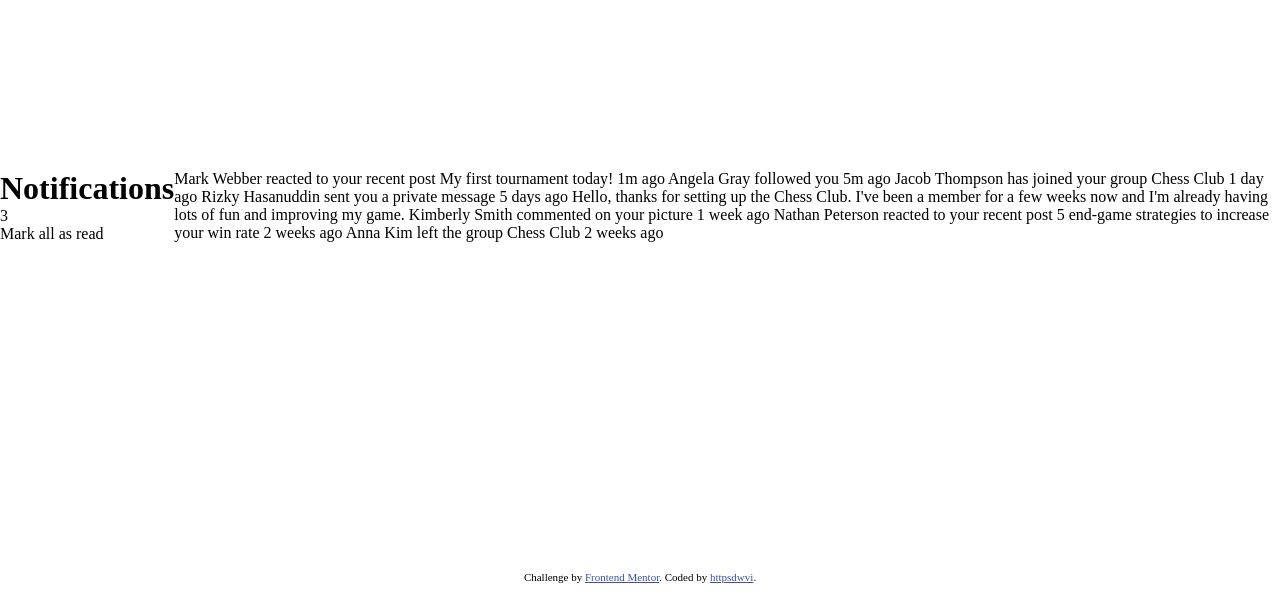
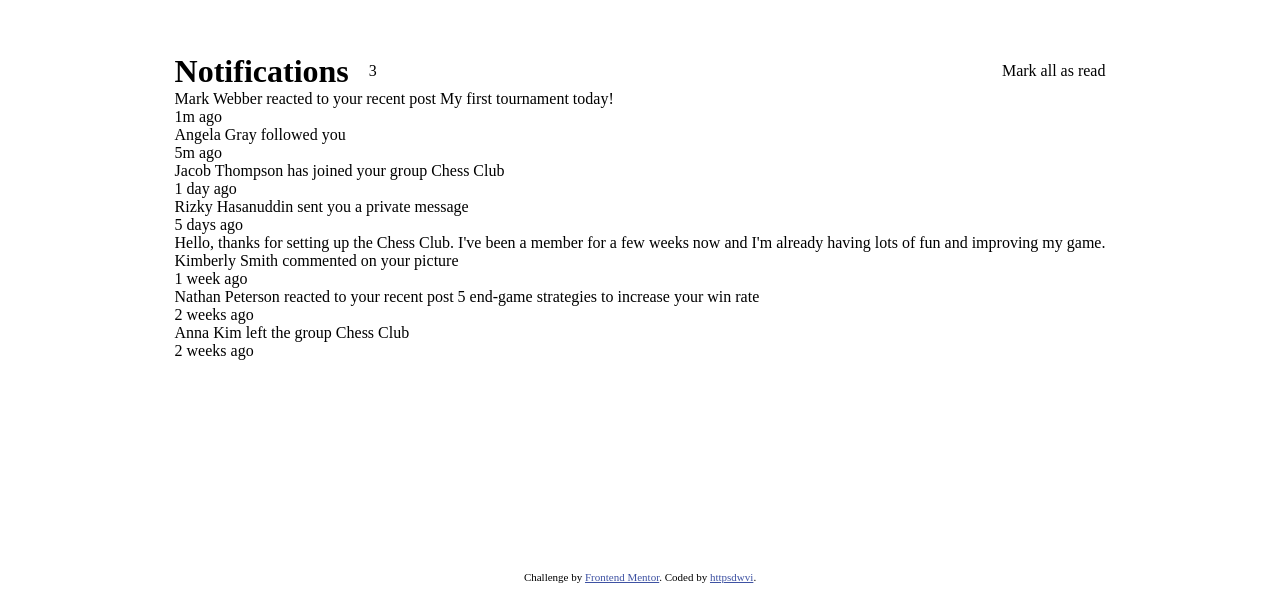
Before and after one commit to httpsdwvi/frontend-mentor-challenge-11, a plain HTML site: page index.html in a window 1280 px wide. Shown: the part 194-800 px from the top of the page. Drawn offline with Linux system fonts and the light colour scheme.

Commit message:
ssome updates

```diff
--- a/index.html
+++ b/index.html
@@ -14,33 +14,52 @@
 <body>
   <main class="container-notification">
     <div class="notification-box">
-      <div>
-        <h1>Notifications</h1> <a>3</a>
 
+      <div class="notification-header">
+        <div class="notification-header-title">
+          <h1>Notifications</h1>
+          <p>3</p>
+      </div>
         <p> Mark all as read </p>
       </div>
-      Mark Webber reacted to your recent post My first tournament today!
-      1m ago
 
-      Angela Gray followed you
-      5m ago
+      <div>
+        <p><span>Mark Webber</span> reacted to your recent post My first tournament today!</p>
+        <p>1m ago</p>
+      </div>
 
-      Jacob Thompson has joined your group Chess Club
-      1 day ago
+      <div>
+        <p><span>Angela Gray</span> followed you</p>
+        <p>5m ago</p>
+      </div>
 
-      Rizky Hasanuddin sent you a private message
-      5 days ago
-      Hello, thanks for setting up the Chess Club. I've been a member for a few weeks now and
-      I'm already having lots of fun and improving my game.
+      <div>
+        <p><span>Jacob Thompson</span> has joined your group Chess Club</p>
+        <p>1 day ago</p>
+      </div>
 
-      Kimberly Smith commented on your picture
-      1 week ago
+      <div>
+        <p><span>Rizky Hasanuddin</span> sent you a private message</p>
+        <p>5 days ago</p>
+        <p>Hello, thanks for setting up the Chess Club. I've been a member for a few weeks now and
+          I'm already having lots of fun and improving my game.</p>
+      </div>
 
-      Nathan Peterson reacted to your recent post 5 end-game strategies to increase your win rate
-      2 weeks ago
+      <div>
+        <p><span>Kimberly Smith</span> commented on your picture</p>
+        <p>1 week ago</p>
+      </div>
 
-      Anna Kim left the group Chess Club
-      2 weeks ago
+      <div>
+        <p><span>Nathan Peterson</span> reacted to your recent post 5 end-game strategies to increase your win rate</p>
+        <p>2 weeks ago</p>
+      </div>
+
+      <div>
+        <p><span>Anna Kim</span> left the group Chess Club</p>
+        <p>2 weeks ago</p>
+      </div>
+
     </div>
   </main>
   <footer class="attribution">
--- a/styles/style.css
+++ b/styles/style.css
@@ -13,7 +13,21 @@
 
 .notification-box {
     display: flex;
+    flex-direction: column;
+}
+
+.notification-header {
+    display: flex;
     flex-direction: row;
+    align-items: center;
+    justify-content: space-between;
+}
+
+.notification-header-title {
+    display: flex;
+    flex-direction: row;
+    align-items: center;
+    gap: 20px;
 }
 
 .attribution {
```
